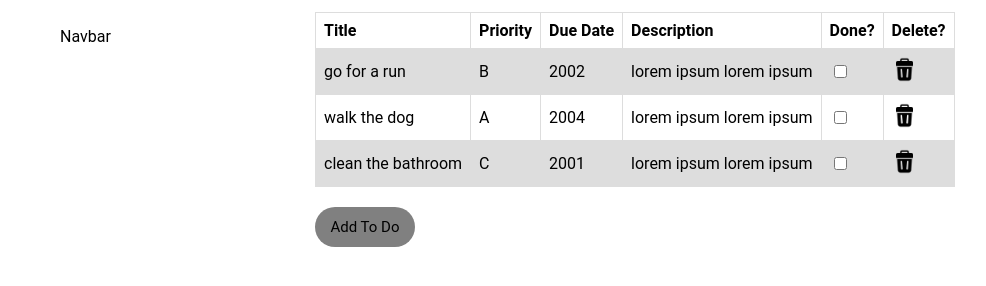
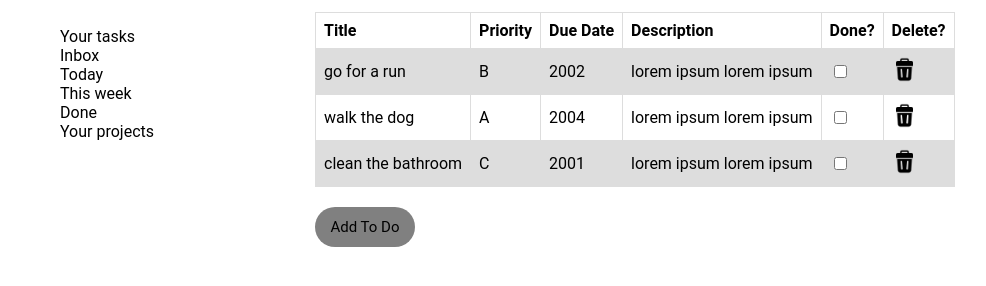
Before and after one commit to MarieSophieH/ToDoList, a website built with webpack: page dist/index.html in a window 1280 px wide. Shown: the part 88-374 px from the top of the page, without its empty margins (20-1006 px from the left). Built offline with nearby package versions, Linux system fonts and the light colour scheme.

Commit message:
Add Navbar menu

```diff
--- a/dist/index.html
+++ b/dist/index.html
@@ -14,7 +14,16 @@
 
     <div class="main">
       <div class="navbar">
-        Navbar
+        <div class="overview_tasks">
+          <div class="title_tasks">Your tasks</div>
+          <div class="taskList">Inbox</div>
+          <div class="taskList">Today</div>
+          <div class="taskList">This week</div>
+          <div class="taskList">Done</div>
+        </div>
+        <div class="overview_projects">
+          <div class="title_tasks">Your projects</div>
+        </div>
       </div>
       <div class="content">
         <table id="toDoTable">
```
